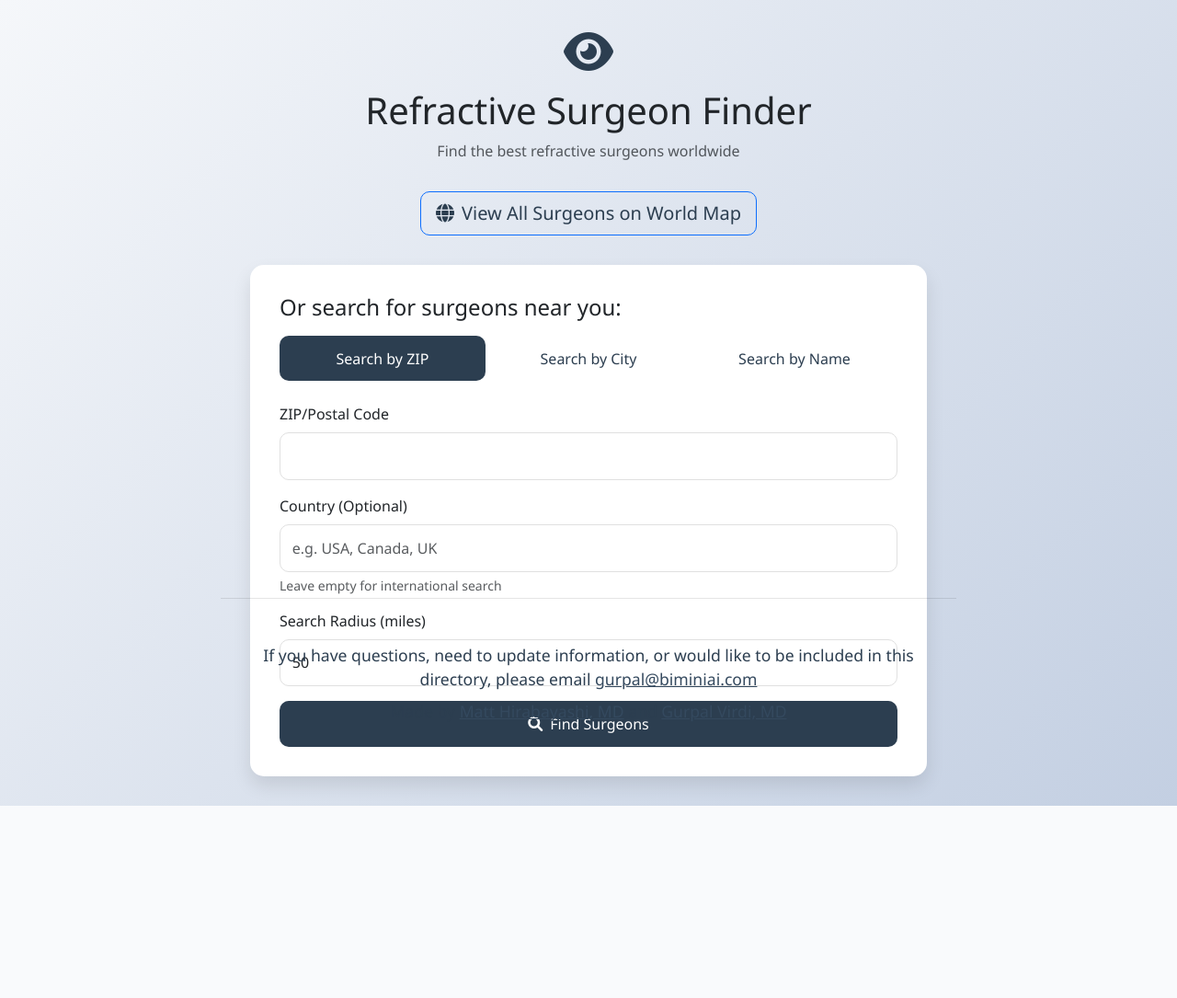
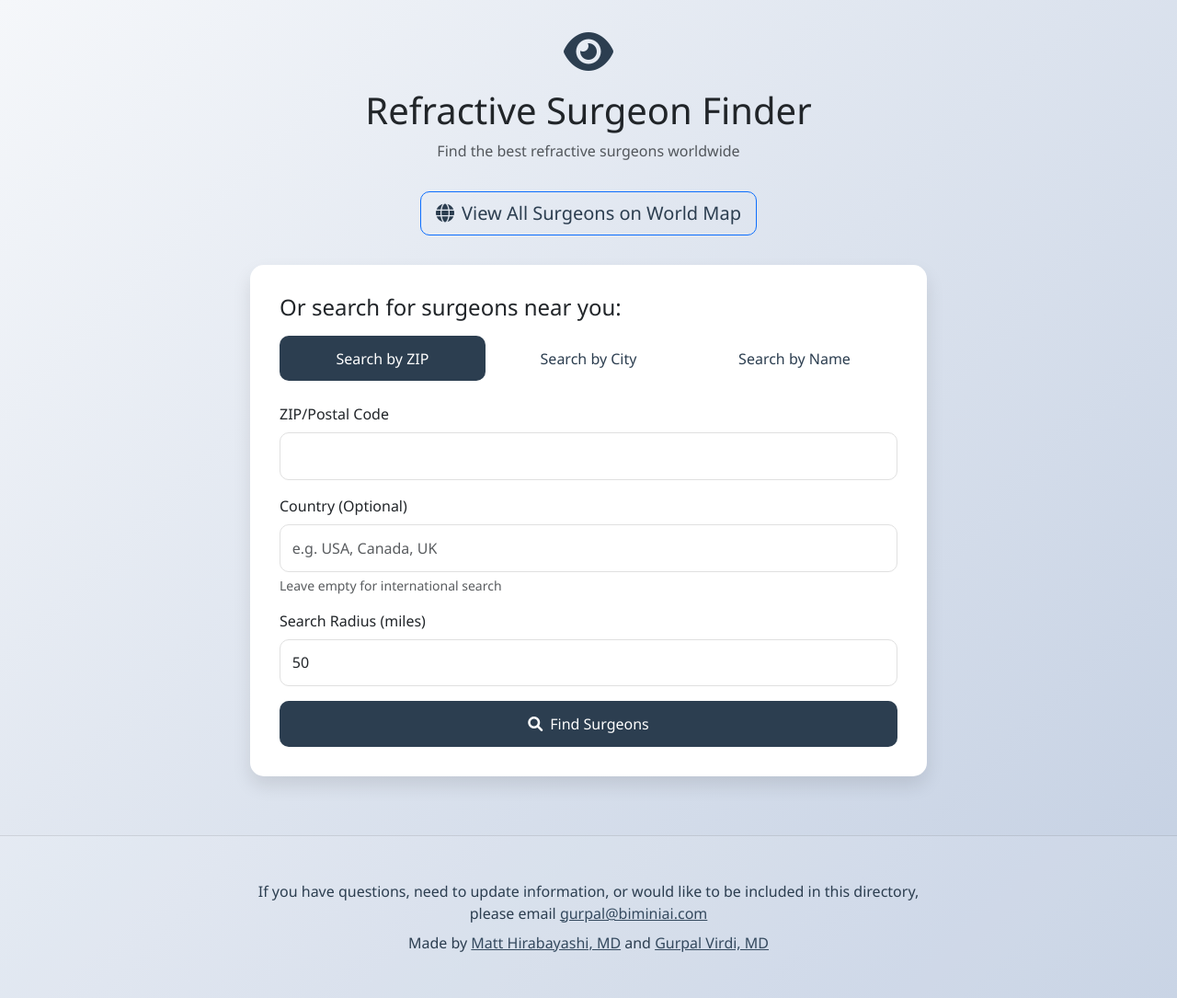
Before and after one commit to eyelabsai/refractivesurgeonfinder, a Flask app: page / in a window 1280 px wide. Shown: the whole page at 92% size. Before the commit the page ends 876 px from the top, so only its background shows below. Run offline with Flask 3, Linux system fonts and the light colour scheme.

Commit message:
new commit

```diff
--- a/templates/index.html
+++ b/templates/index.html
@@ -11,10 +11,13 @@
             font-family: 'Segoe UI', Tahoma, Geneva, Verdana, sans-serif;
             background: linear-gradient(135deg, #f5f7fa 0%, #c3cfe2 100%);
             min-height: 100vh;
+            display: flex;
+            flex-direction: column;
         }
         .container {
             max-width: 800px;
             padding: 2rem;
+            flex: 1 0 auto;
         }
         .search-card {
             background: white;
@@ -74,6 +77,35 @@
         }
         .world-map-link a:hover {
             color: #34495e;
+        }
+        .footer {
+            flex-shrink: 0;
+            width: 100%;
+            padding: 1rem 0;
+            margin-top: 2rem;
+            border-top: 1px solid rgba(0,0,0,0.1);
+            background: rgba(255,255,255,0.1);
+        }
+        .footer p {
+            margin-bottom: 0.5rem;
+            font-size: 1rem;
+            color: #2c3e50;
+        }
+        .footer p:last-child {
+            margin-bottom: 0;
+        }
+        .footer a {
+            color: #34495e;
+            text-decoration: underline;
+        }
+        @media (max-width: 768px) {
+            .container {
+                padding: 1rem;
+            }
+            .footer {
+                padding: 1rem;
+                margin-top: 1rem;
+            }
         }
     </style>
 </head>
@@ -175,12 +207,12 @@
         </div>
     </div>
 
-    <div class="container" style="position: fixed; bottom: -10px; left: 50%; transform: translateX(-50%); border-top: 1px solid rgba(0,0,0,0.1); width: 100%; z-index: 1000; padding-bottom: 1.5rem;">
-        <div class="text-center" style="max-width: 800px; margin: 0 auto;">
-            <p style="font-size: 1.1rem; color: #2c3e50; margin-bottom: 0.5rem; margin-top: 1rem;">If you have questions, need to update information, or would like to be included in this directory, please email <a href="mailto:gurpal@biminiai.com" style="color: #34495e; text-decoration: underline;">gurpal@biminiai.com</a></p>
-            <p style="font-size: 1.1rem; color: #2c3e50; margin-bottom: 0;">Made by <a href="https://www.linkedin.com/in/matt-hirabayashi-md-mba-96115b25" target="_blank" style="color: #34495e; text-decoration: underline;">Matt Hirabayashi, MD</a> and <a href="https://www.linkedin.com/in/gurpalvirdi" target="_blank" style="color: #34495e; text-decoration: underline;">Gurpal Virdi, MD</a></p>
+    <footer class="footer">
+        <div class="container text-center">
+            <p>If you have questions, need to update information, or would like to be included in this directory, please email <a href="mailto:gurpal@biminiai.com">gurpal@biminiai.com</a></p>
+            <p>Made by <a href="https://www.linkedin.com/in/matt-hirabayashi-md-mba-96115b25" target="_blank">Matt Hirabayashi, MD</a> and <a href="https://www.linkedin.com/in/gurpalvirdi" target="_blank">Gurpal Virdi, MD</a></p>
         </div>
-    </div>
+    </footer>
 
     <script src="https://cdn.jsdelivr.net/npm/bootstrap@5.3.0/dist/js/bootstrap.bundle.min.js"></script>
     <script>
```
